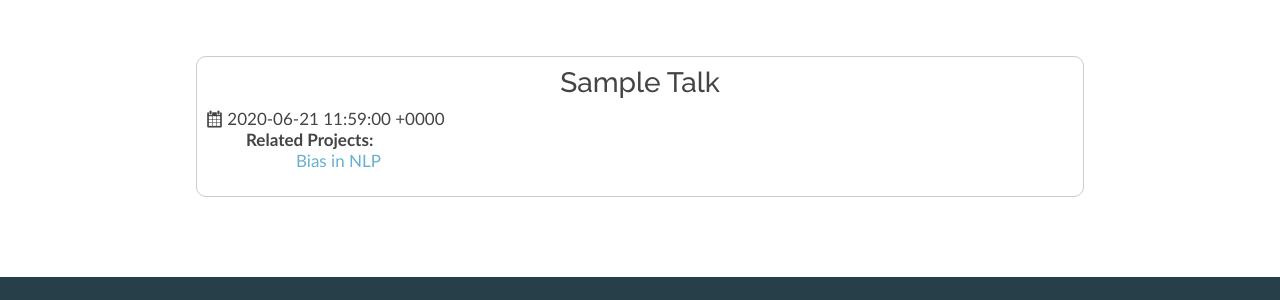
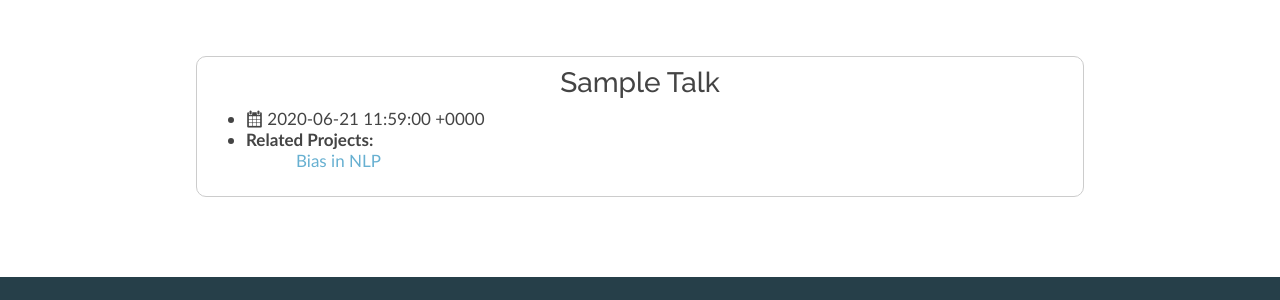
Before and after one commit to Mgeraci19/CS4SG.github.io, a Jekyll site: the page built from talks.html, in a window 1280 px wide. Shown: the part 170-470 px from the top of the page. Built offline with Jekyll 4.4.1, drawn with Linux system fonts in a browser that asks for light colours.

Commit message:
Update talks.html

```diff
--- a/talks.html
+++ b/talks.html
@@ -34,10 +34,11 @@ title: Talks
 
 <div id="talks_content">
 <h3>{{ talk.title }}</h3>
-<div style="text-align:left;"><i class="icofont-ui-calendar"></i> {{ talk.date }}</div>
 <div style="text-align:left;">
 <ul>
-<b>Related Projects:</b>
+<li>
+<i class="icofont-ui-calendar"></i> {{ talk.date }}</li>
+<li><b>Related Projects:</b>
 {% assign tag_array = talk.tagged_projects | split: "," %}
 <ul id="menu">
 {% for tag in tag_array %}
@@ -48,6 +49,7 @@ title: Talks
   {% endfor %}
 {% endfor %}
 </ul>
+</li>
 </ul>
 </div>
 </div>
```
